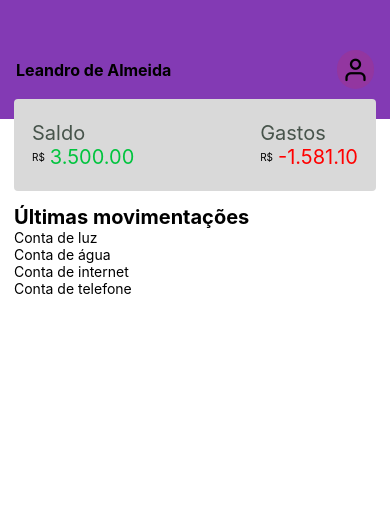
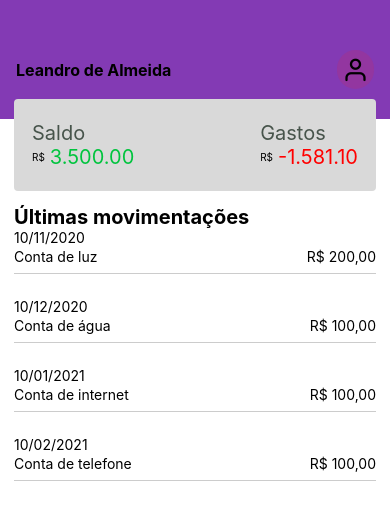
Before and after one commit to leandro91004850/tutorial-react-native, a React Native app: screen / in a window 390 px wide. Shown: the top 520 px of the page. Built offline with nearby package versions, Linux system fonts and the light colour scheme.

Commit message:
Alinhando elementos de uma FlatList

```diff
--- a/src/components/Movements/index.js
+++ b/src/components/Movements/index.js
@@ -1,16 +1,31 @@
-import {View, Text, StyleSheet} from 'react-native';
+import {View, Text, StyleSheet, TouchableOpacity} from 'react-native';
 
 export default function Movements({data}) {
     return (
-        <View style={styles.container}>
-            <Text style={styles.title}>{data.label}</Text>
-        </View>
+        <TouchableOpacity style={styles.container}>
+            <Text style={styles.date}>{data.date}</Text>
+            <View style={styles.conteudo}>
+                <Text style={styles.label}>{data.label}</Text>
+                <Text style={styles.value}>R$ {data.value}</Text>
+
+            </View>
+        </TouchableOpacity>
     );
 }
 
 const styles = StyleSheet.create({
     container: {
-        flex: 1,
-        backgroundColor: '#fff',
-    }
+        flex: 1, // ocupa toda a largura
+        marginBottom: 24,
+        borderBottomWidth: 0.5,
+        borderBottomColor: '#ccc',
+    },
+    conteudo: {
+        flexDirection: 'row', // alinha os itens na horizontal
+        justifyContent: 'space-between', // alinha os itens nas extremidades
+        marginTop: 2, // margem superior
+        marginBottom: 8, // margem inferior
+
+    },
+
 });
--- a/src/pages/Home/index.js
+++ b/src/pages/Home/index.js
@@ -9,28 +9,28 @@ const list =[
     id: 1,
     label: 'Conta de luz',
     value: '200,00',
-    date: '10/10/2020',
+    date: '10/11/2020',
     type:1
   },
   {
     id: 2,
     label: 'Conta de água',
     value: '100,00',
-    date: '10/10/2020',
+    date: '10/12/2020',
     type:1
   },
   {
     id: 3,
     label: 'Conta de internet',
     value: '100,00',
-    date: '10/10/2020',
+    date: '10/01/2021',
     type:1
   },
   {
     id: 4,
     label: 'Conta de telefone',
     value: '100,00',
-    date: '10/10/2020',
+    date: '10/02/2021',
     type:1
   }
 ]
```
